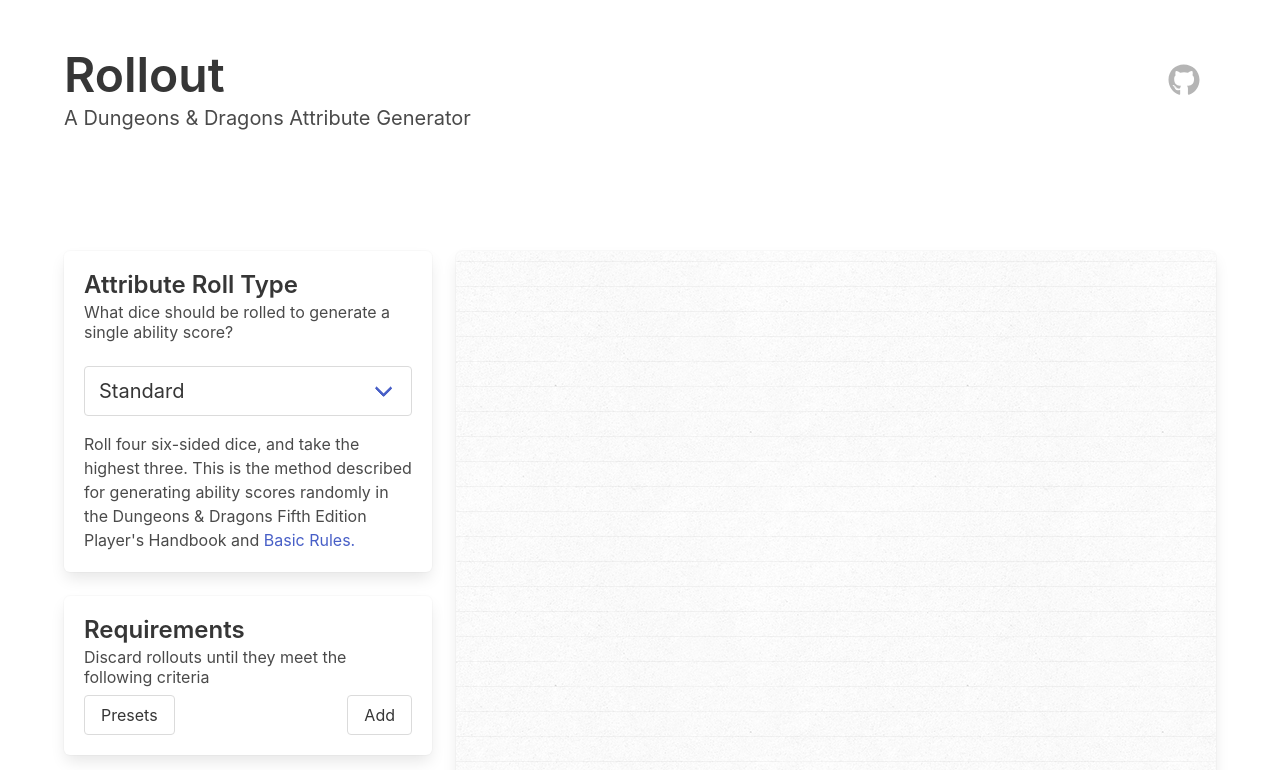
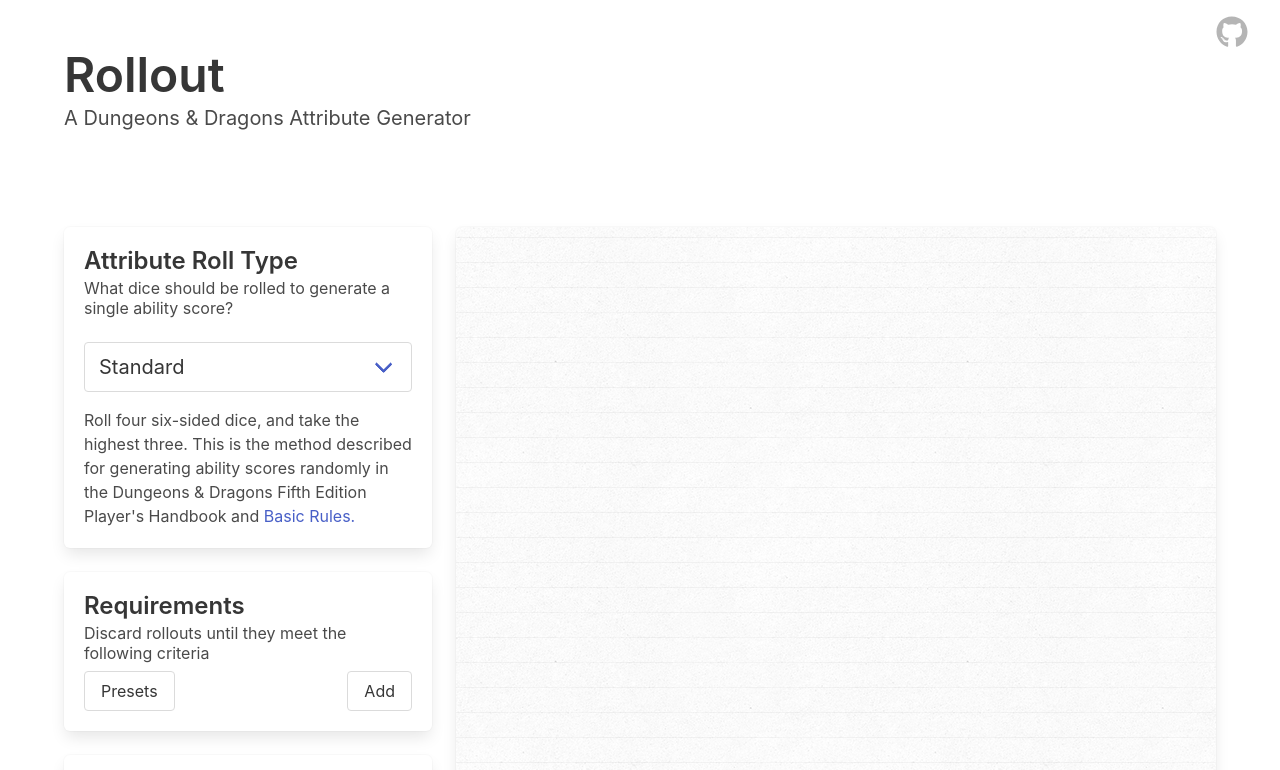
Before and after one commit to dwgill/rollout, a React (Create React App) app: page / in a window 1280 px wide. Shown: the top 770 px of the page. Built offline with nearby package versions, Linux system fonts and the light colour scheme.

Commit message:
Adjust Github Icon

```diff
--- a/src/pages/Home/Home.js
+++ b/src/pages/Home/Home.js
@@ -3,8 +3,13 @@ import RolloutGenerator from '../../components/RolloutGenerator';
 import Credits from '../../components/Credits';
 import styles from './styles.module.css';
 
-const Icon = () => (
-  <a className={styles.iconContainer}>
+const GithubIcon = () => (
+  <a
+    className={styles.iconContainer}
+    href="https://github.com/dwgill/rollout"
+    target="_blank"
+    rel="external"
+  >
     <i className="fab fa-2x fa-github" />
   </a>
 );
@@ -12,6 +17,7 @@ const Icon = () => (
 /** @type React.SFC<{}> */
 const Home = () => (
   <>
+    <GithubIcon />
     <section className={styles.header}>
       <div className={styles.headerBody}>
         <div className={styles.container}>
@@ -19,7 +25,6 @@ const Home = () => (
           <h5 className={styles.subtitle}>
             A Dungeons & Dragons Attribute Generator
           </h5>
-          <Icon />
         </div>
       </div>
     </section>
--- a/src/pages/Home/styles.module.css
+++ b/src/pages/Home/styles.module.css
@@ -43,5 +43,13 @@
   composes: has-text-grey-light from global;
   position: absolute;
   top: 1rem;
-  right: 1rem;
+  right: 2rem;
 }
+
+/* Bulma Mobile query */
+@media screen and (max-width: 768px) {
+  .iconContainer {
+    top: 1rem;
+    right: 1rem;
+  }
+}
```
